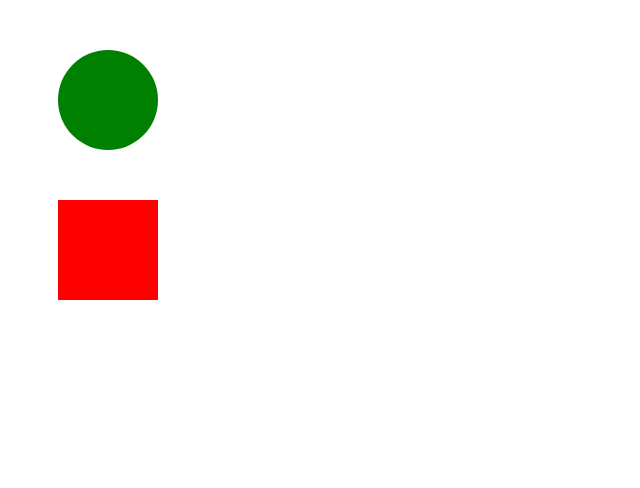
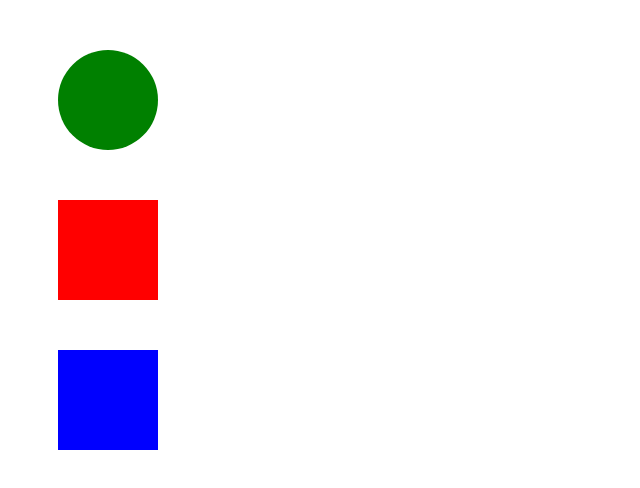
Before and after one commit to IsakBD/test, a plain HTML site: page index.html in a window 1280 px wide. Shown: the whole page, without its empty margins (0-640 px from the left). Drawn offline with Linux system fonts and the light colour scheme.

Commit message:
added blue square

```diff
--- a/index.html
+++ b/index.html
@@ -14,6 +14,10 @@
 
 </div>
 
+<div id="square">
+
+</div>
+
 <script src="main.js"></script>
 </body>
 </html>
--- a/main.css
+++ b/main.css
@@ -12,3 +12,10 @@
     background: red;
     margin: 50px;
 }
+
+#square{
+    width: 100px;
+    height: 100px;
+    background: blue;
+    margin: 50px;
+}
```
